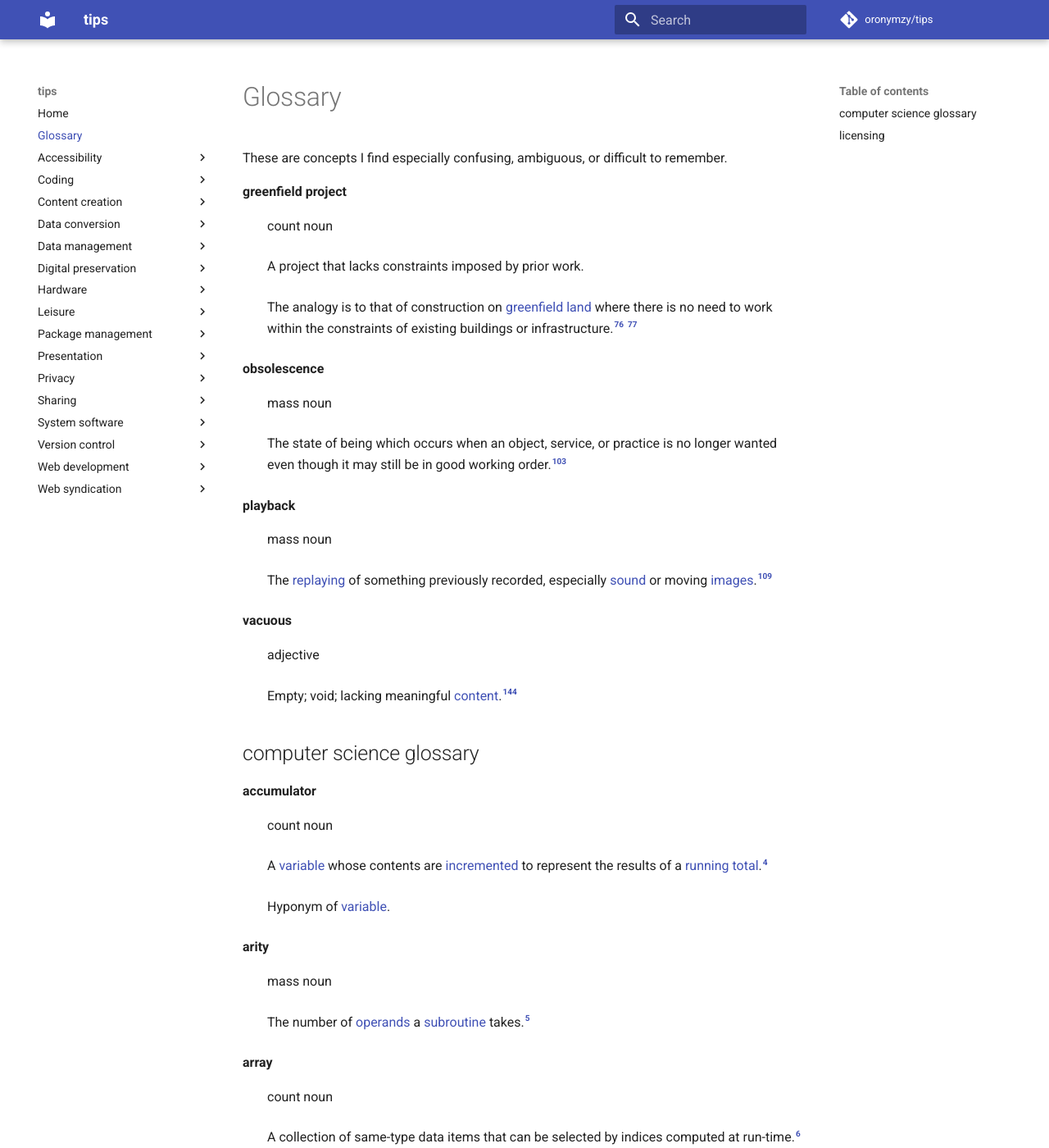
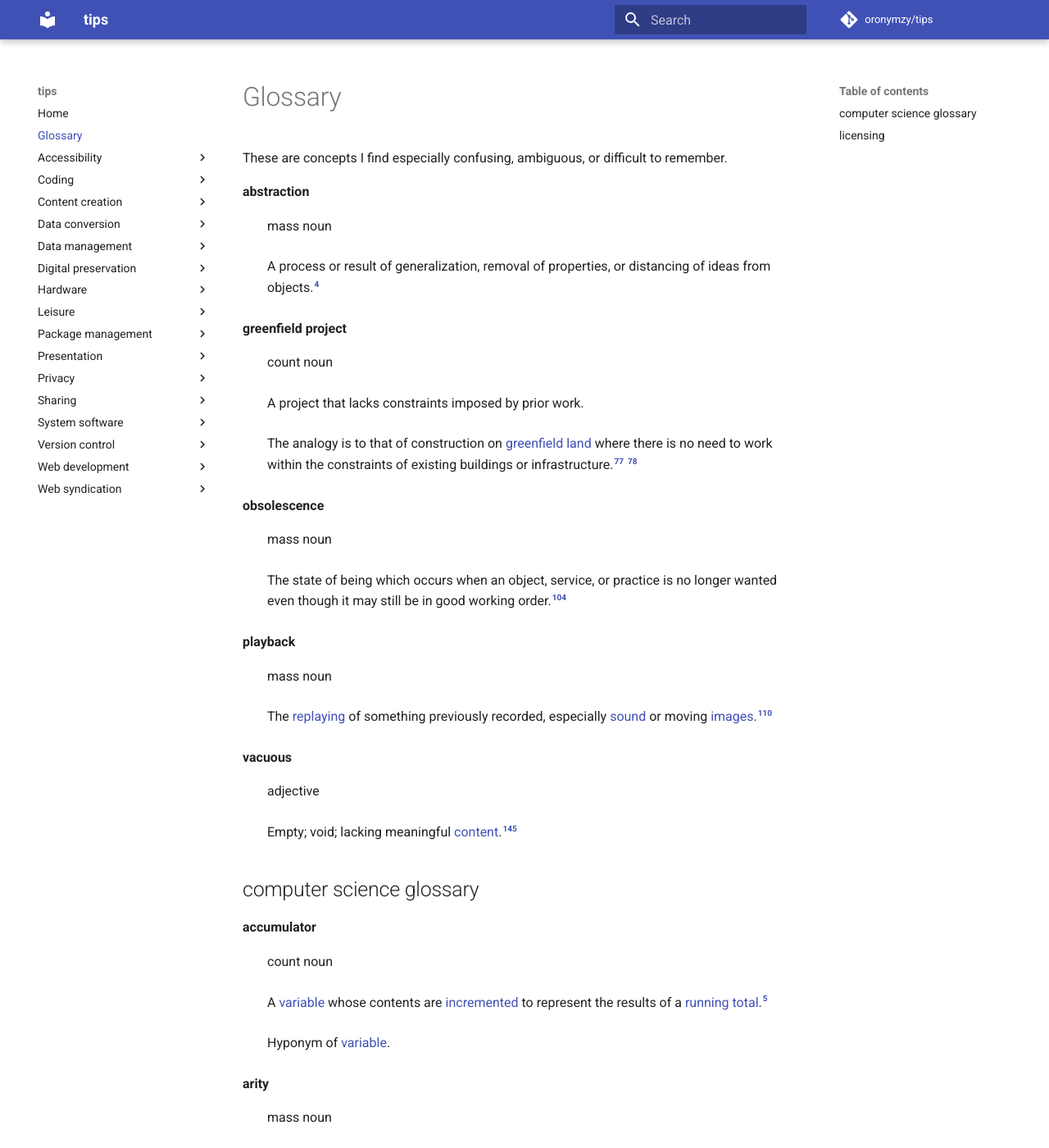
Before and after one commit to oronymzy/tips, an MkDocs documentation site: the page built from docs/glossry.md, in a window 1280 px wide and 1400 px high. Shown: the whole window at 82% size. Built offline with MkDocs 1.6.1 and Material for MkDocs 9.7.7, drawn with Linux system fonts in a browser that asks for light colours; comment, search, counter and statistics services are not loaded; some of the changed text lies outside the part shown.

Commit message:
Add 'abstraction' concept, add list item
Add 'abstraction' concept, with footnote.
Add 'Abstraction (disambiguation)' unordered list item with hyperlink in
'licensing' section.

```diff
--- a/docs/glossry.md
+++ b/docs/glossry.md
@@ -1,5 +1,9 @@
 # Glossary
 These are concepts I find especially confusing, ambiguous, or difficult to remember.
+
+**abstraction** {: #abstractiondef }
+: mass noun
+: A process or result of generalization, removal of properties, or distancing of ideas from objects.[^abstractiondef-note1]
 
 **greenfield project** {: #greenfieldprojectdef }
 : count noun
@@ -506,6 +510,7 @@ The code fragments above are written in the [C programming language](https://en.
 ## licensing
 **Some rights reserved: [CC BY-SA 3.0](https://creativecommons.org/licenses/by-sa/3.0/).**[^glossry1] Includes significant content from:
 
+- [Abstraction (disambiguation)](https://en.wikipedia.org/w/index.php?title=Abstraction_(disambiguation)&oldid=864262592)
 - [Array§Computer science](https://en.wikipedia.org/w/index.php?title=Array&oldid=874587697#Computer_science)
 - [Array data structure](https://en.wikipedia.org/w/index.php?title=Array_data_structure&oldid=885176766)
 - [Assignment (computer science)](https://en.wikipedia.org/w/index.php?title=Assignment_(computer_science)&oldid=882172626)
@@ -610,6 +615,7 @@ on Stack Overflow, with changes made, and:
 on cppreference.com, with changes made.
 
 [^runningtotaldef-note1]: This definition is based on [Wikipedia's definition](https://en.wikipedia.org/wiki/Running_total).
+[^abstractiondef-note1]: This definition is based on information from [Wikipedia's definition of “abstraction”](https://en.wikipedia.org/wiki/Abstraction_(disambiguation)).
 [^accumulatordef-note1]: This definition is based on [an answer on Stack Overflow by Alberto Moriconi](https://stackoverflow.com/questions/12983063/what-is-the-difference-between-a-counter-and-an-accumulator/12983603#12983603) and on information from page 257 of “Starting Out with C++: From Control through Objects - Edition: 8th”, ISBN 978-0-13-4037325.
 [^aritydef-note1]: This definition is the same as [Wiktionary's definition](https://en.wiktionary.org/wiki/arity), except for the removal of the words “[arguments](https://en.wiktionary.org/wiki/argument)” and “[operation](https://en.wiktionary.org/wiki/operation)”, which do not seem to apply in a computer science context.
 [^arraydef-note1]: This definition is based on information from [Wikipedia's definition of an array in the context of computer science](https://en.wikipedia.org/wiki/Array#Computer_science).
```
